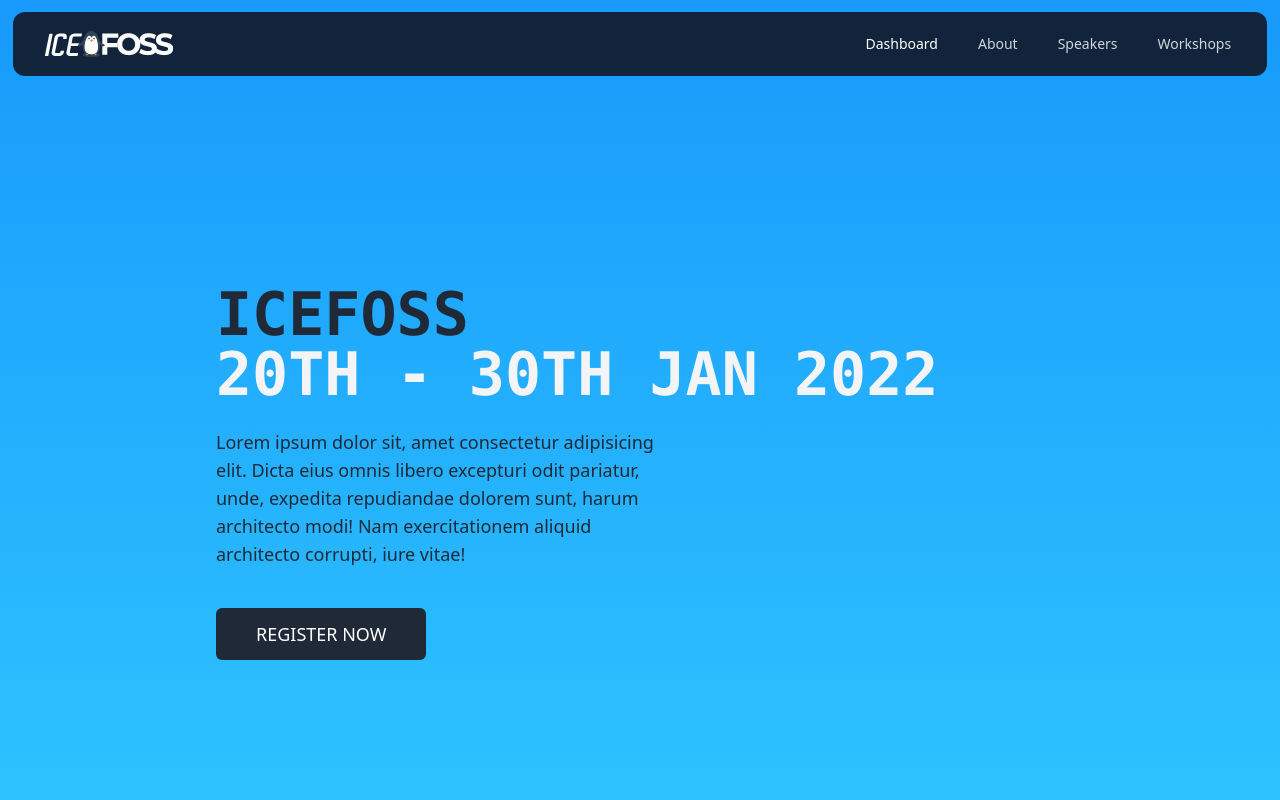
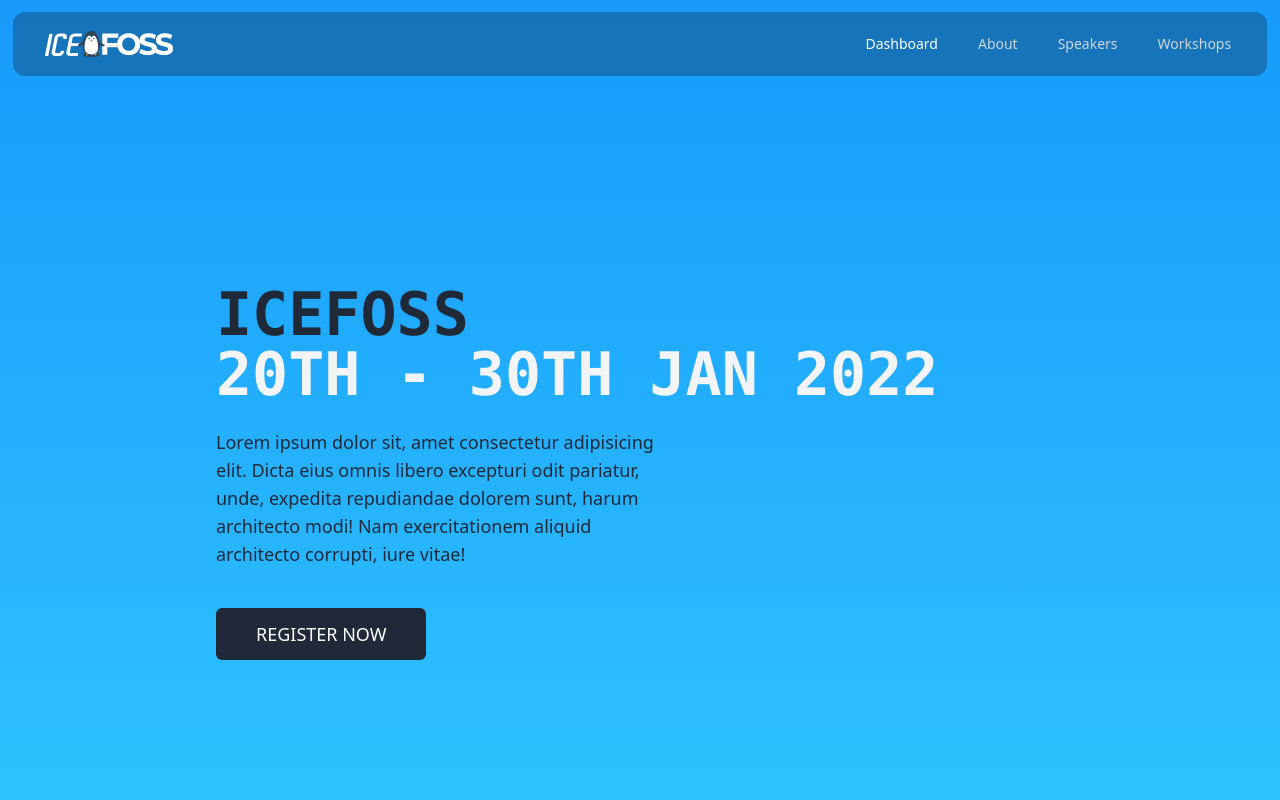
Before and after one commit to ICEFOSS/icefoss, a React (Create React App) app: page / in a window 1280 px wide. Shown: the top 800 px of the page. Built offline with nearby package versions, Linux system fonts and the light colour scheme.

Commit message:
nav: added more opacity and hover effect

```diff
--- a/src/components/nav.js
+++ b/src/components/nav.js
@@ -6,7 +6,7 @@ function Nav() {
   const [isOpen, setIsOpen] = useState(false);
   return (
     <div className="flex justify-center">
-      <nav className=" bg-gray-900 fixed top-0 z-50 w-[98%] rounded-xl md:mt-3 md:mx-32 mt-3 mx-4 bg-opacity-90">
+      <nav className=" bg-gray-900 fixed top-0 z-50 w-[98%] rounded-xl md:mt-3 md:mx-32 mt-3 mx-4 bg-opacity-30 hover:bg-opacity-90 transition-all duration-500">
         <div className="max-w-7xl mx-auto px-4 sm:px-6 lg:px-8">
           <div className="flex items-center justify-between h-16 ">
 
```
